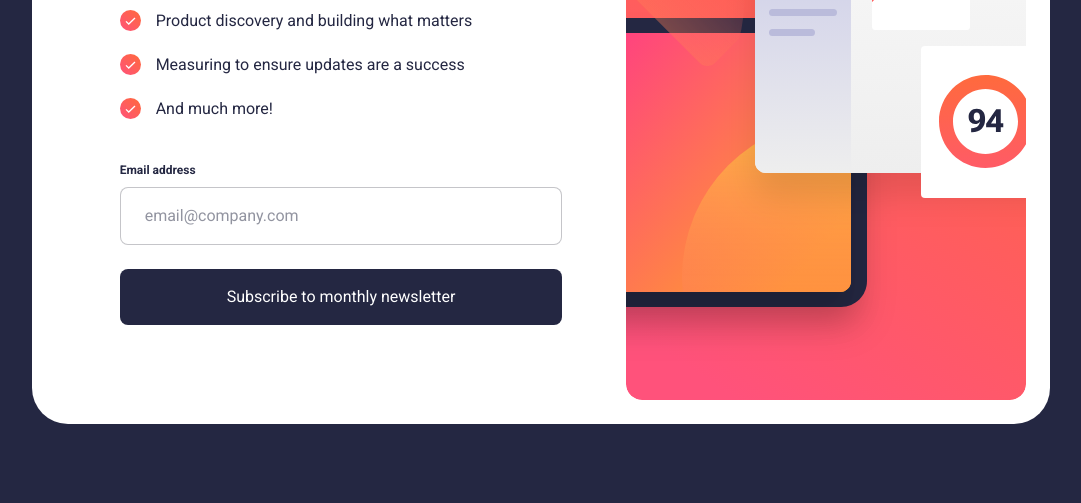
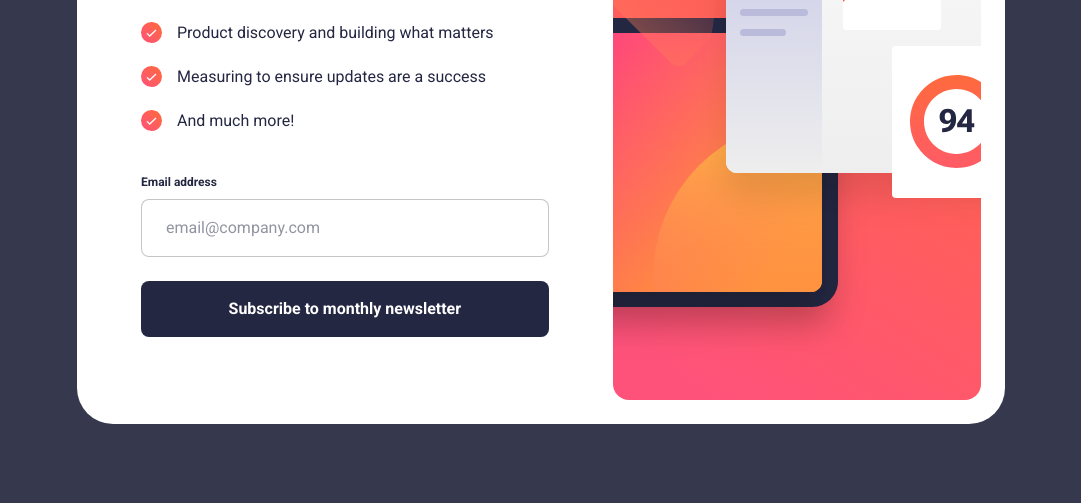
Before and after one commit to NathanGeovane/Newsletter-sign-up-form-with-success-message, a plain HTML site: page index.html in a window 1280 px wide. Shown: the part 297-800 px from the top of the page, without its empty margins (99-1180 px from the left). Drawn offline with Linux system fonts and the light colour scheme.

Commit message:
Improving my solution 1.1

```diff
--- a/style.css
+++ b/style.css
@@ -62,7 +62,7 @@ h6 {
 
 body {
   -webkit-font-smoothing: antialiased;
-  background-color: var(--color-neutral-600);
+  background-color: var(--color-neutral-400);
   font-family: var(--ff-df);
   font-size: var(--fs-df);
   min-height: 100vh;
@@ -157,6 +157,7 @@ body {
   background-color: var(--color-neutral-600);
   color: hsl(0, 0%, 100%);
   cursor: pointer;
+  font-weight: var(--fw-bold);
 }
 
 /* Success page styles */
@@ -261,6 +262,7 @@ body {
     flex-direction: row-reverse;
     margin: 0;
     margin-block: 4rem;
+    max-width: 92.8rem;
 
     padding: 2.4rem;
     width: auto;
@@ -277,7 +279,7 @@ body {
   }
   .cta__content {
     padding: 0;
-    padding-inline-start: 6.4rem;
+    padding-inline-start: 4rem;
   }
 
   .cta__title {
```
